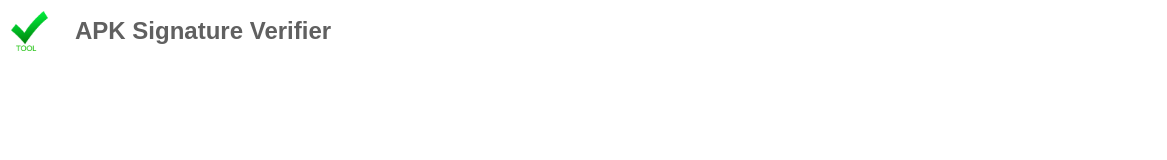
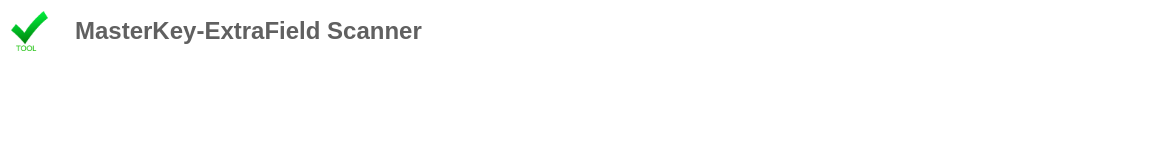
Before and after one commit to AppVet/android-mkef-tool, a plain HTML site: page top_frame.html in a window 1280 px wide. Shown: the full height of the page, 0-1167 px from the left. Drawn offline with Linux system fonts and the light colour scheme.

Commit message:
Updated content.

```diff
--- a/top_frame.html
+++ b/top_frame.html
@@ -8,7 +8,7 @@
 		<tr>
 			<td align="left" width="60px"><img src="images/tool_checkmark.png"
 		alt="AppVet Tool" style="height: 40px;"></td>
-			<td align="left"><titlename>APK Signature Verifier</titlename></td>
+			<td align="left"><titlename>MasterKey-ExtraField Scanner</titlename></td>
 			<td align="right"><a href="https://github.com" target="_blank"><img
 					src="images/GitHub_Logo.png" alt="Github logo"
 					style="height: 40px;"></a></td>
```
